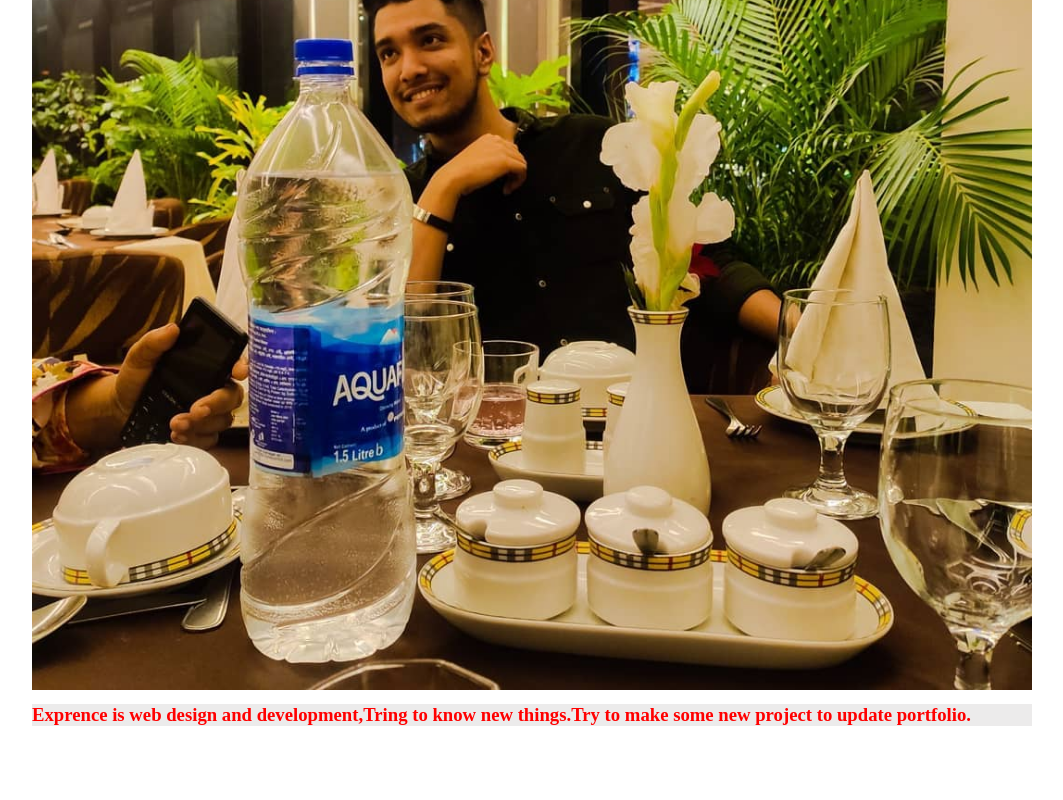
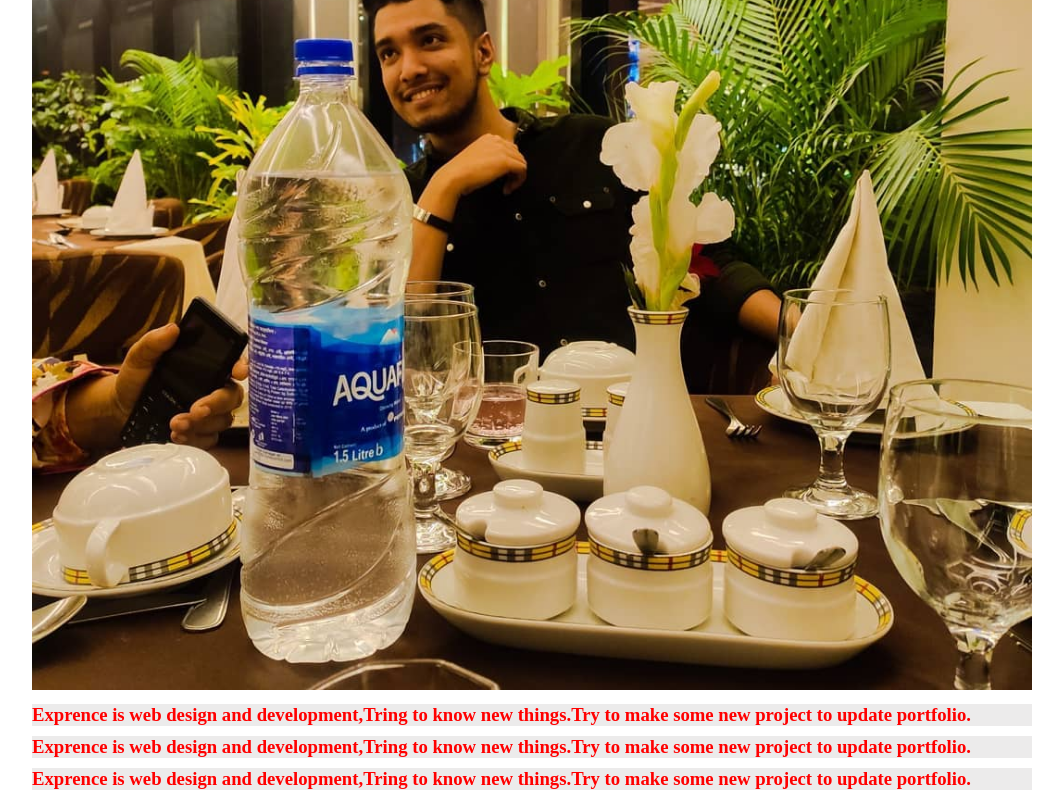
Before and after one commit to Amicableifti/Frontend_Web_Design-Project-1, a plain HTML site: page index.html in a window 1280 px wide. Shown: the part 355-1155 px from the top of the page, without its empty margins (108-1171 px from the left). Before the commit the page ends 1091 px from the top, so only its background shows below. Drawn offline with Linux system fonts and the light colour scheme.

Commit message:
Final Change

```diff
--- a/index.html
+++ b/index.html
@@ -16,6 +16,13 @@
        <h3>
        	Exprence is web design and development,Tring to know new things.Try to make some new project to update portfolio.
        </h3>
+       <h3>
+       	Exprence is web design and development,Tring to know new things.Try to make some new project to update portfolio.
+       </h3>
+       <h3>
+       	Exprence is web design and development,Tring to know new things.Try to make some new project to update portfolio.
+       </h3>
+
 
      </div>
 
```
